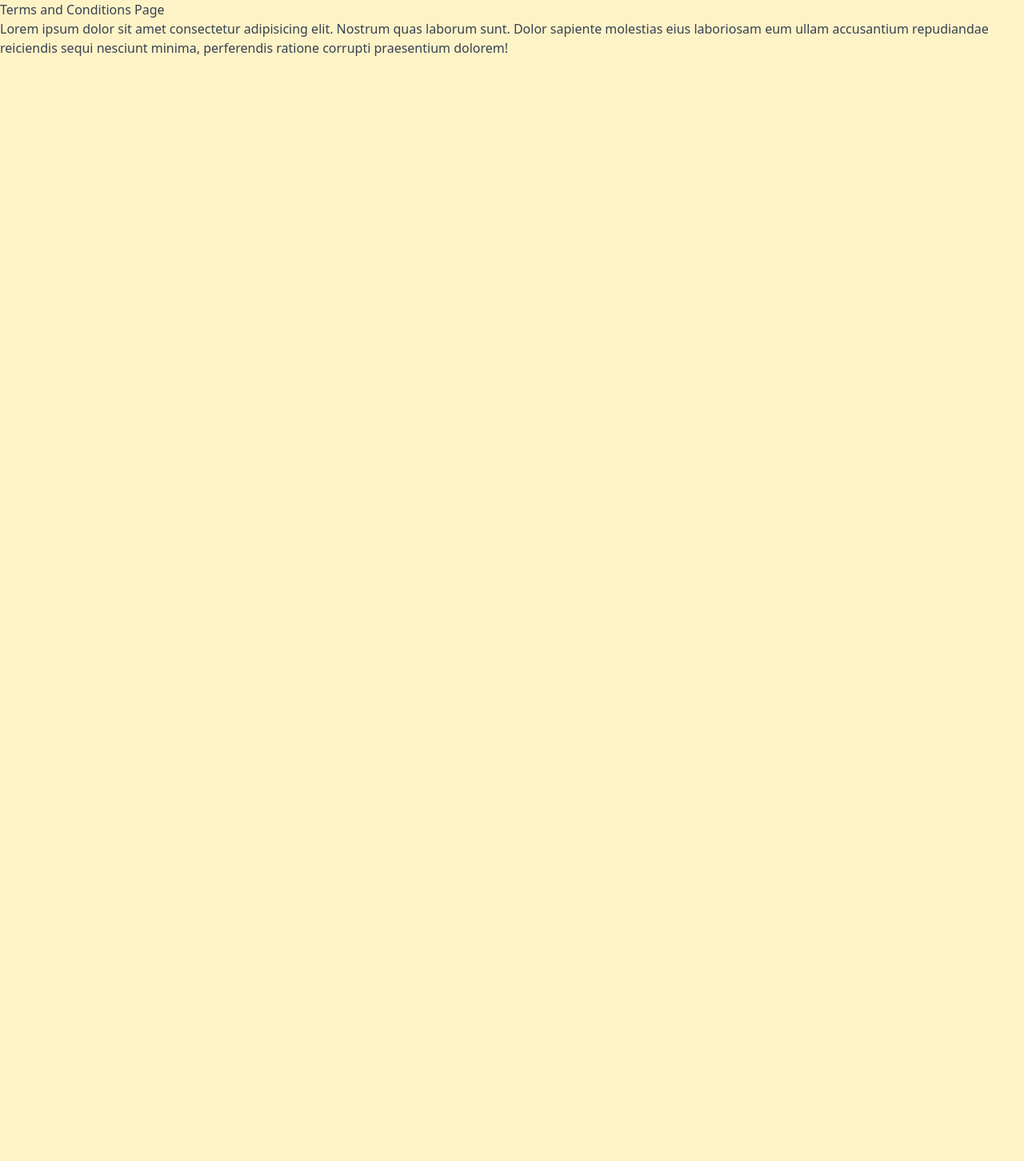
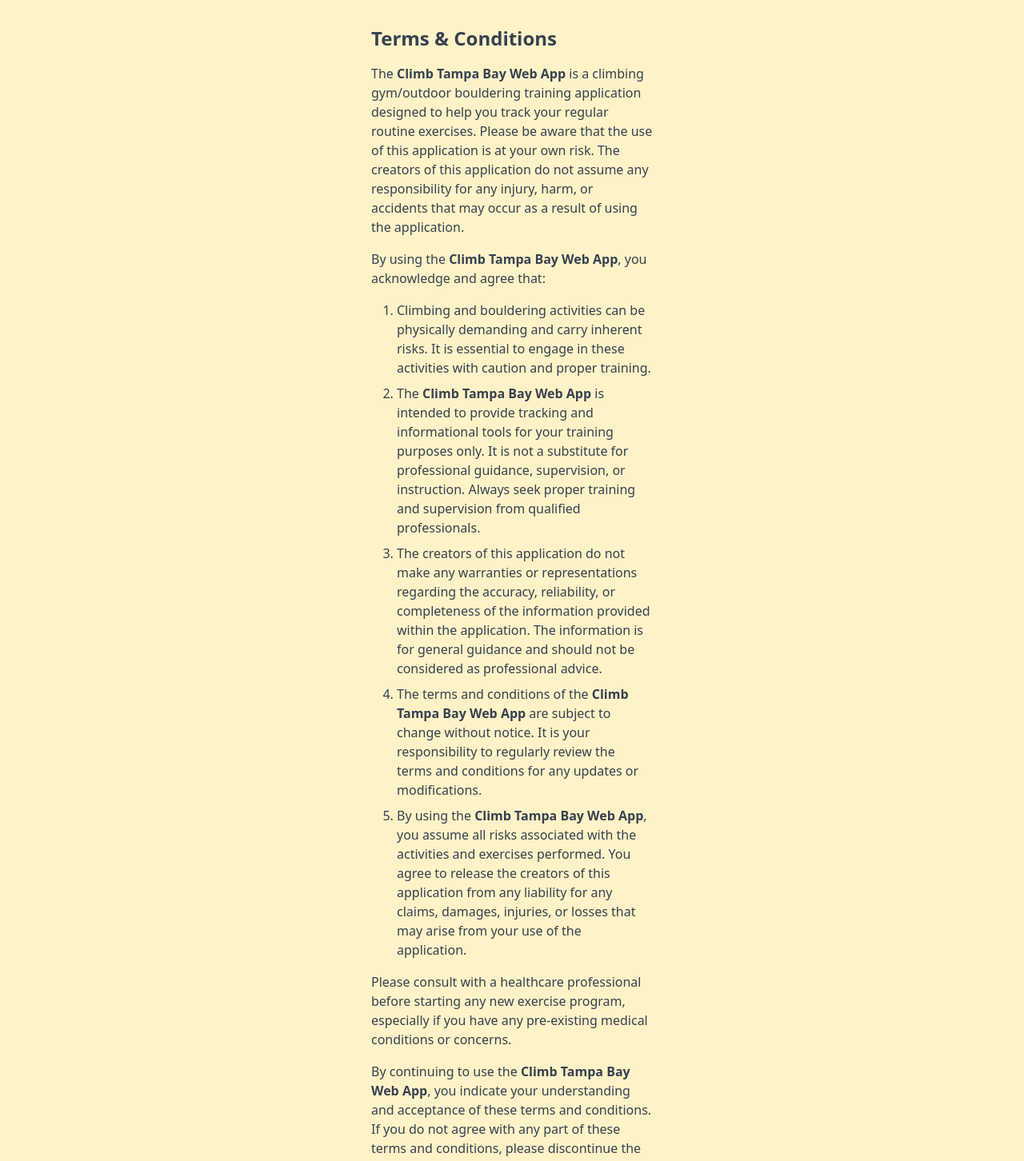
Before and after one commit to briklabs/climbing-progress-app, a React (Vite) app: page /terms in a window 1280 px wide. Shown: the top 1452 px of the page at 80% size. Before the commit the page ends 800 px from the top, so only its background shows below. Built offline with nearby package versions, Linux system fonts and the light colour scheme.

Commit message:
added boilerplate disclaimer

```diff
--- a/src/pages/SplashPage.tsx
+++ b/src/pages/SplashPage.tsx
@@ -1,5 +1,6 @@
 import LoginButton from "../components/LoginButton";
 import AppBI from "../components/AppBI";
+import { Link } from "react-router-dom";
 
 export default function SplashPage() {
   return (
@@ -9,6 +10,9 @@
       <p>Flash your next Beta!</p>
       <AppBI />
       <LoginButton />
+      <Link to="/terms" className=" text-sm underline underline-offset-2">
+        Terms & Conditions
+      </Link>
     </div>
   );
 }
--- a/src/pages/TermsConditionsPage.tsx
+++ b/src/pages/TermsConditionsPage.tsx
@@ -1,12 +1,70 @@
 export default function TermsConditionsPage() {
   return (
-    <div>
-      <h1>Terms and Conditions Page</h1>
+    <div className="px-4 py-8 max-w-sm mx-auto">
+      <h2 className="text-2xl font-bold mb-4">Terms & Conditions</h2>
+      <p className="mb-4">
+        The <span className="font-bold">Climb Tampa Bay Web App</span> is a
+        climbing gym/outdoor bouldering training application designed to help
+        you track your regular routine exercises. Please be aware that the use
+        of this application is at your own risk. The creators of this
+        application do not assume any responsibility for any injury, harm, or
+        accidents that may occur as a result of using the application.
+      </p>
+      <p className="mb-4">
+        By using the <span className="font-bold">Climb Tampa Bay Web App</span>,
+        you acknowledge and agree that:
+      </p>
+      <ol className="list-decimal mb-4 pl-8">
+        <li className="mb-2">
+          Climbing and bouldering activities can be physically demanding and
+          carry inherent risks. It is essential to engage in these activities
+          with caution and proper training.
+        </li>
+        <li className="mb-2">
+          The <span className="font-bold">Climb Tampa Bay Web App</span> is
+          intended to provide tracking and informational tools for your training
+          purposes only. It is not a substitute for professional guidance,
+          supervision, or instruction. Always seek proper training and
+          supervision from qualified professionals.
+        </li>
+        <li className="mb-2">
+          The creators of this application do not make any warranties or
+          representations regarding the accuracy, reliability, or completeness
+          of the information provided within the application. The information is
+          for general guidance and should not be considered as professional
+          advice.
+        </li>
+        <li className="mb-2">
+          The terms and conditions of the{" "}
+          <span className="font-bold">Climb Tampa Bay Web App</span> are subject
+          to change without notice. It is your responsibility to regularly
+          review the terms and conditions for any updates or modifications.
+        </li>
+        <li className="mb-2">
+          By using the{" "}
+          <span className="font-bold">Climb Tampa Bay Web App</span>, you assume
+          all risks associated with the activities and exercises performed. You
+          agree to release the creators of this application from any liability
+          for any claims, damages, injuries, or losses that may arise from your
+          use of the application.
+        </li>
+      </ol>
+      <p className="mb-4">
+        Please consult with a healthcare professional before starting any new
+        exercise program, especially if you have any pre-existing medical
+        conditions or concerns.
+      </p>
+      <p className="mb-4">
+        By continuing to use the{" "}
+        <span className="font-bold">Climb Tampa Bay Web App</span>, you indicate
+        your understanding and acceptance of these terms and conditions. If you
+        do not agree with any part of these terms and conditions, please
+        discontinue the use of the application.
+      </p>
       <p>
-        Lorem ipsum dolor sit amet consectetur adipisicing elit. Nostrum quas
-        laborum sunt. Dolor sapiente molestias eius laboriosam eum ullam
-        accusantium repudiandae reiciendis sequi nesciunt minima, perferendis
-        ratione corrupti praesentium dolorem!
+        Remember, your safety and well-being are paramount. Always prioritize
+        your personal safety and follow proper training guidelines when engaging
+        in climbing or bouldering activities.
       </p>
     </div>
   );
```
